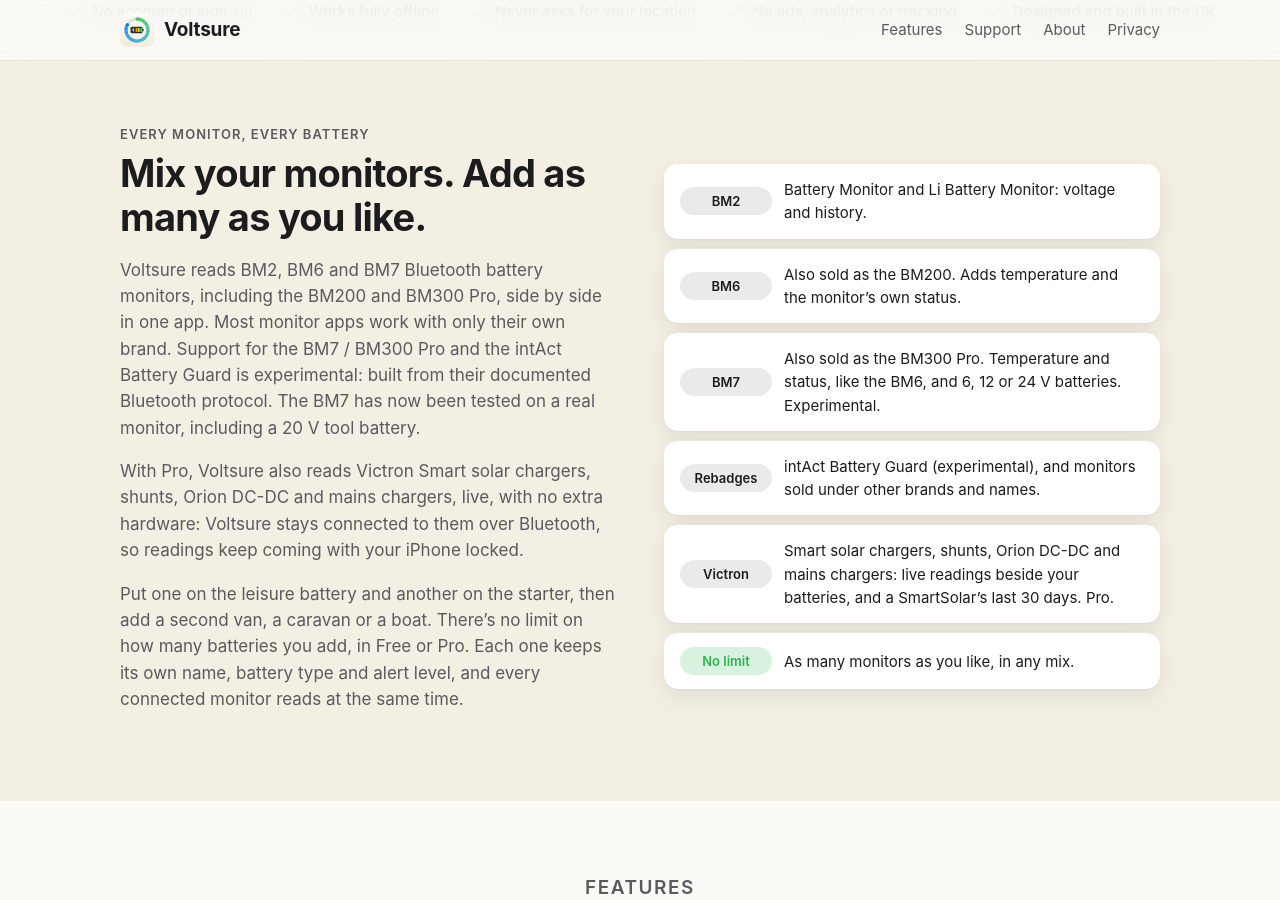
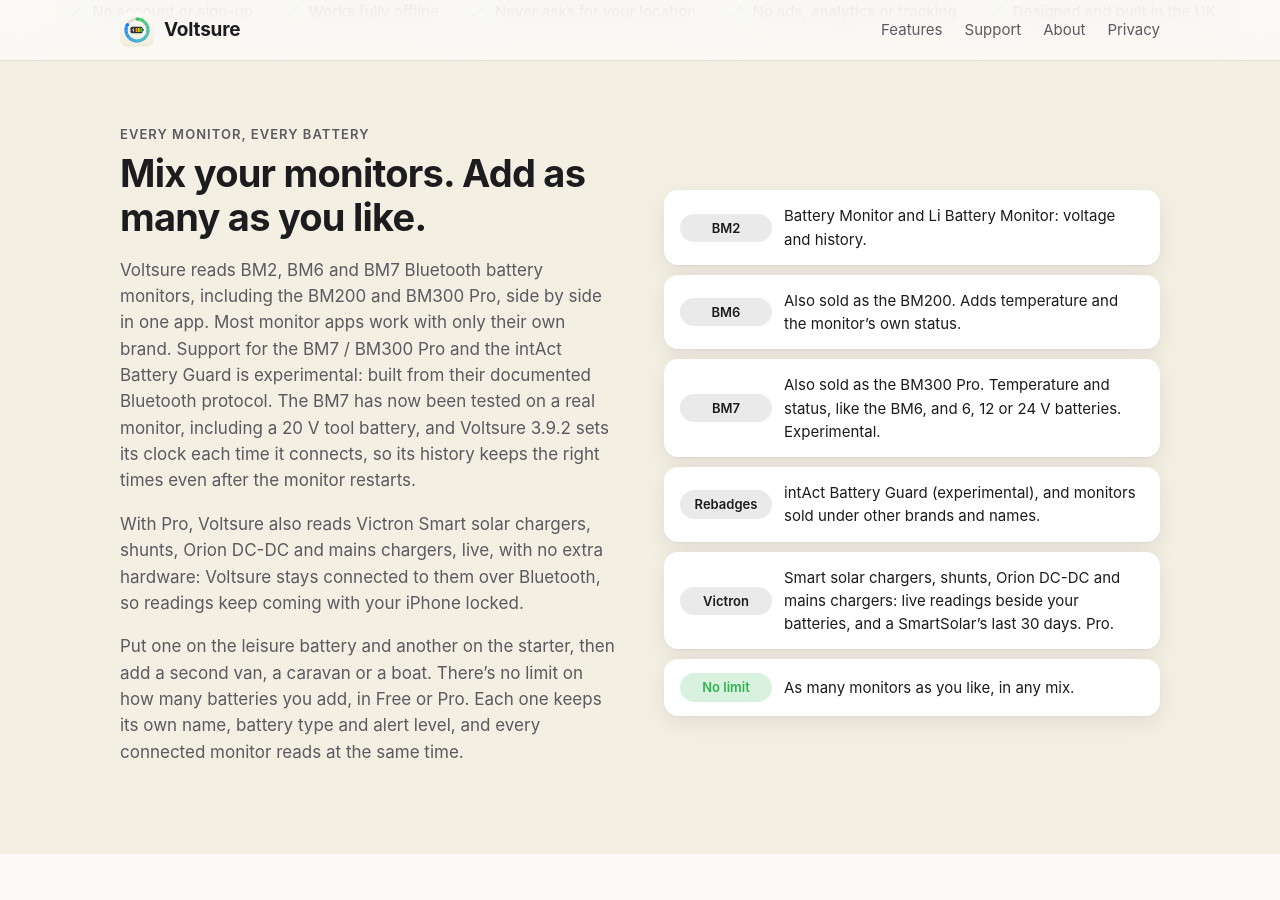
Before and after one commit to SeventyTwoAgency/STA-Website, a Jekyll site: the page voltsure/index.html, which Jekyll copies as it is, in a window 1280 px wide and 900 px high, scrolled down 904 px. Built offline with Jekyll 4.4.1, drawn with Linux system fonts in a browser that asks for light colours.

Commit message:
Voltsure 3.9.2: BM7 clock set each connection, history dated after restarts
Co-Authored-By: Claude Opus 5.5 <noreply@anthropic.com>

```diff
--- a/voltsure/index.html
+++ b/voltsure/index.html
@@ -86,7 +86,7 @@
       <div>
         <p class="eyebrow">Every monitor, every battery</p>
         <h2>Mix your monitors. Add as many as you like.</h2>
-        <p>Voltsure reads BM2, BM6 and BM7 Bluetooth battery monitors, including the BM200 and BM300 Pro, side by side in one app. Most monitor apps work with only their own brand. Support for the BM7 / BM300 Pro and the intAct Battery Guard is experimental: built from their documented Bluetooth protocol. The BM7 has now been tested on a real monitor, including a 20 V tool battery.</p>
+        <p>Voltsure reads BM2, BM6 and BM7 Bluetooth battery monitors, including the BM200 and BM300 Pro, side by side in one app. Most monitor apps work with only their own brand. Support for the BM7 / BM300 Pro and the intAct Battery Guard is experimental: built from their documented Bluetooth protocol. The BM7 has now been tested on a real monitor, including a 20 V tool battery, and Voltsure 3.9.2 sets its clock each time it connects, so its history keeps the right times even after the monitor restarts.</p>
         <p>With Pro, Voltsure also reads Victron Smart solar chargers, shunts, Orion DC-DC and mains chargers, live, with no extra hardware: Voltsure stays connected to them over Bluetooth, so readings keep coming with your iPhone locked.</p>
         <p>Put one on the leisure battery and another on the starter, then add a second van, a caravan or a boat. There’s no limit on how many batteries you add, in Free or Pro. Each one keeps its own name, battery type and alert level, and every connected monitor reads at the same time.</p>
       </div>
--- a/voltsure/support.html
+++ b/voltsure/support.html
@@ -41,7 +41,7 @@
 
     <details>
       <summary>Which monitors work with Voltsure?</summary>
-      <div><p>BM2, BM6 and BM200 Bluetooth battery monitors, all tested with Voltsure.</p><p>Support for the BM7 (sold as the BM300 Pro) and the intAct Battery Guard is <strong>experimental</strong>: it’s built from their documented Bluetooth protocol. The BM7 has now been tested on a real monitor; the intAct Battery Guard hasn’t yet. Voltsure marks them “Experimental” when you add them. Monitors sold under other brands and names may work too. If yours doesn’t work as it should, please <a href="mailto:info@seventytwoagency.co.uk?subject=Voltsure%20experimental%20monitor">tell us</a> which monitor it is and what you see.</p><p>Monitor under a name Voltsure doesn’t recognise? In Add Battery, tap “Can’t see your monitor?” to list other Bluetooth devices nearby, and try yours: Voltsure works out which kind it is once connected.</p><p>You can add as many as you like and mix models freely, in Free and Pro. Every connected monitor reads at the same time.</p></div>
+      <div><p>BM2, BM6 and BM200 Bluetooth battery monitors, all tested with Voltsure.</p><p>Support for the BM7 (sold as the BM300 Pro) and the intAct Battery Guard is <strong>experimental</strong>: it’s built from their documented Bluetooth protocol. The BM7 has now been tested on a real monitor. Since Voltsure 3.9.2 it sets the BM7’s clock each time it connects, dates its history correctly after the monitor restarts, and waits a little longer between tries when a BM7 keeps dropping out. The intAct Battery Guard hasn’t been tested on a real monitor yet. Voltsure marks them “Experimental” when you add them. Monitors sold under other brands and names may work too. If yours doesn’t work as it should, please <a href="mailto:info@seventytwoagency.co.uk?subject=Voltsure%20experimental%20monitor">tell us</a> which monitor it is and what you see.</p><p>Monitor under a name Voltsure doesn’t recognise? In Add Battery, tap “Can’t see your monitor?” to list other Bluetooth devices nearby, and try yours: Voltsure works out which kind it is once connected.</p><p>You can add as many as you like and mix models freely, in Free and Pro. Every connected monitor reads at the same time.</p></div>
     </details>
 
     <details>
```
